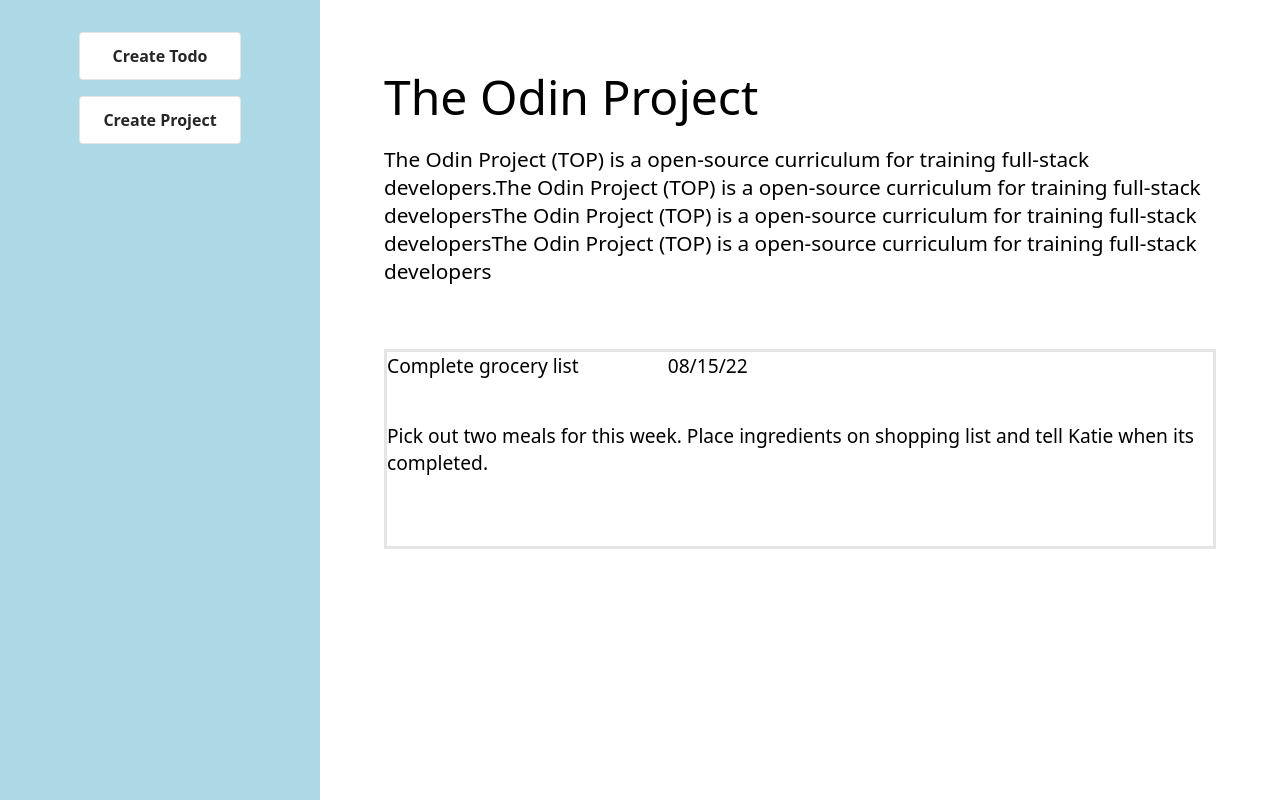
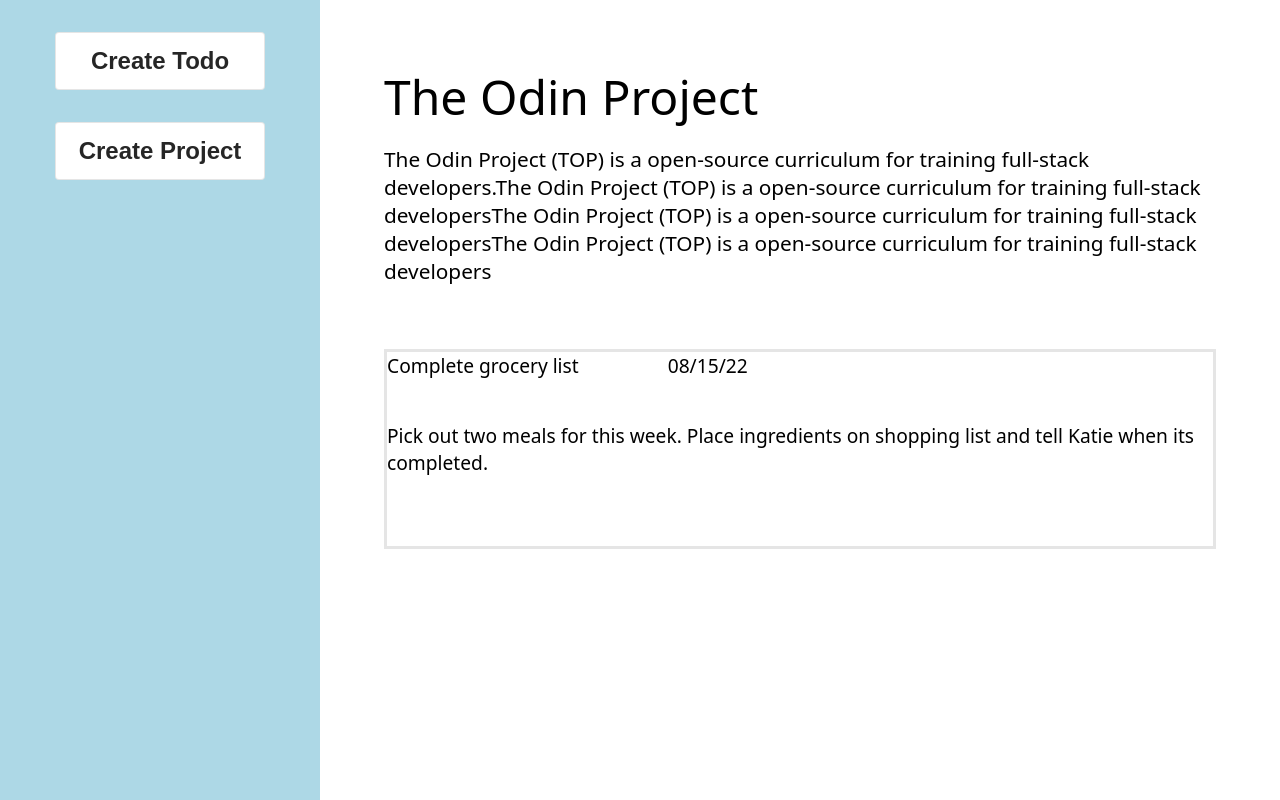
Before and after one commit to COValhalla/todo-list, a website built with webpack: page src/template.html in a window 1280 px wide. Built offline with nearby package versions, Linux system fonts and the light colour scheme.

Commit message:
Final styling now.

```diff
--- a/styles.css
+++ b/styles.css
@@ -4,6 +4,8 @@
 }
 
 .container {
+  font-family: system-ui, -apple-system, system-ui, 'Helvetica Neue', Helvetica,
+    Arial, sans-serif;
   width: 100vw;
   height: 100vh;
   display: grid;
@@ -14,18 +16,19 @@
   padding: 2rem;
   grid-column: 1/2;
   display: grid;
-  grid-template-rows: 1fr 3fr;
+  grid-template-rows: 1fr 2fr;
   justify-content: center;
 }
 .sidebar__create {
   grid-row: 1/2;
   display: flex;
   flex-direction: column;
-  gap: 1rem;
+  gap: 2rem;
 }
 
 .sidebar__projects {
   grid-row: 2/3;
+  font-size: 1.5rem;
 }
 
 .main {
@@ -33,8 +36,6 @@
 }
 
 .main__projects {
-  font-family: system-ui, -apple-system, system-ui, 'Helvetica Neue', Helvetica,
-    Arial, sans-serif;
   display: flex;
   flex-direction: column;
   padding: 4rem 4rem 0 4rem;
@@ -50,8 +51,6 @@
 }
 
 .main__todos {
-  font-family: system-ui, -apple-system, system-ui, 'Helvetica Neue', Helvetica,
-    Arial, sans-serif;
   display: flex;
   flex-direction: column;
   gap: 1.5rem;
@@ -93,9 +92,7 @@
   color: rgba(0, 0, 0, 0.85);
   cursor: pointer;
   display: inline-flex;
-  font-family: system-ui, -apple-system, system-ui, 'Helvetica Neue', Helvetica,
-    Arial, sans-serif;
-  font-size: 1rem;
+  font-size: 1.5rem;
   font-weight: 600;
   justify-content: center;
   line-height: 1.25;
```
Also changed, not shown: dist/index.html.
